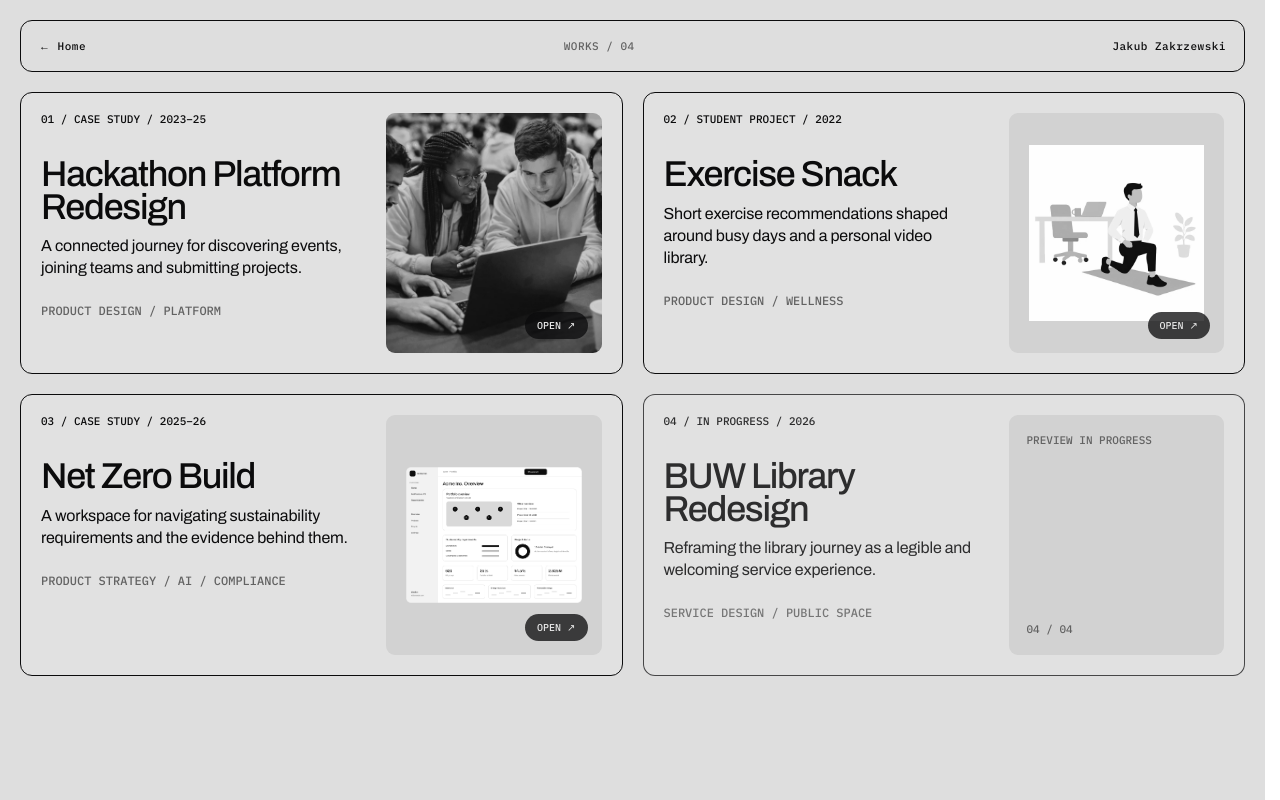
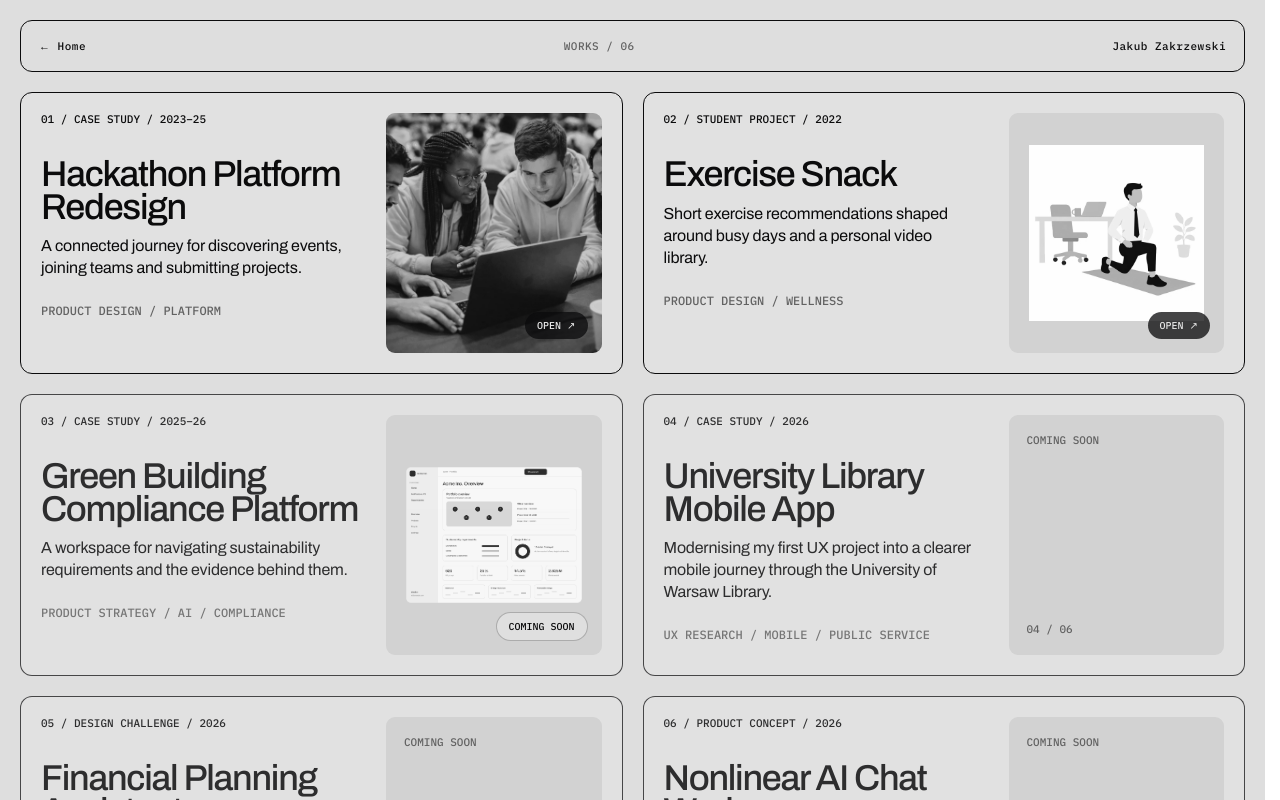
Before and after one commit to jzakrz/jakub-portfolio, a Next.js app: page /projects in a window 1280 px wide. Shown: the top 800 px of the page. Built offline with nearby package versions, Linux system fonts and the light colour scheme.

Commit message:
feat: add coming soon project cards

```diff
--- a/app/globals.css
+++ b/app/globals.css
@@ -708,6 +708,7 @@ html {
 .project-card__meta,
 .project-card__disciplines,
 .project-card__open,
+.project-card__status,
 .project-card__media--pending {
   font-family: var(--font-ibm-plex-mono), monospace;
   font-weight: 500;
@@ -800,6 +801,21 @@ html {
   transform: translateY(0);
 }
 
+.project-card__status {
+  position: absolute;
+  z-index: 2;
+  right: 14px;
+  bottom: 14px;
+  padding: 9px 12px 8px;
+  border: 1px solid rgb(11 11 12 / 24%);
+  border-radius: 999px;
+  color: var(--index-ink);
+  background: rgb(224 224 224 / 90%);
+  font-size: 10px;
+  line-height: 1;
+  backdrop-filter: blur(8px);
+}
+
 .project-card__media--pending {
   display: flex;
   flex-direction: column;
@@ -812,11 +828,12 @@ html {
   line-height: 1.35;
 }
 
-.project-card--pending {
+.project-card--coming-soon {
   border-color: rgb(11 11 12 / 72%);
 }
 
-.project-card--pending .project-card__copy {
+.project-card--coming-soon .project-card__copy,
+.project-card--coming-soon .project-card__media img {
   opacity: 0.84;
 }
 
@@ -930,7 +947,8 @@ html {
   .project-index__header a,
   .project-card,
   .project-card__media img,
-  .project-card__open {
+  .project-card__open,
+  .project-card__status {
     transition: none;
   }
 }
--- a/components/WorksLedger.tsx
+++ b/components/WorksLedger.tsx
@@ -8,6 +8,7 @@ type Project = {
   title: string;
   disciplines: string;
   summary: string;
+  status?: "coming-soon";
   href?: string;
   image?: string;
   imageAlt?: string;
@@ -45,27 +46,50 @@ const projects: Project[] = [
     number: "03",
     type: "Case study",
     year: "2025–26",
-    title: "Net Zero Build",
+    title: "Green Building Compliance Platform",
     disciplines: "Product strategy / AI / Compliance",
     summary:
       "A workspace for navigating sustainability requirements and the evidence behind them.",
-    href: "/projects/net-zero-build",
+    status: "coming-soon",
     image: "/assets/images/net-zero-portfolio-dashboard.png",
     imageAlt: "Net Zero Build organization portfolio dashboard",
     imageFit: "contain",
   },
   {
     number: "04",
-    type: "In progress",
+    type: "Case study",
     year: "2026",
-    title: "BUW Library Redesign",
-    disciplines: "Service design / Public space",
+    title: "University Library Mobile App",
+    disciplines: "UX research / Mobile / Public service",
     summary:
-      "Reframing the library journey as a legible and welcoming service experience.",
+      "Modernising my first UX project into a clearer mobile journey through the University of Warsaw Library.",
+    status: "coming-soon",
+  },
+  {
+    number: "05",
+    type: "Design challenge",
+    year: "2026",
+    title: "Financial Planning Assistant",
+    disciplines: "Product design / Fintech / AI",
+    summary:
+      "A monthly planning assistant that helps people understand whether a purchase still fits their financial plan.",
+    status: "coming-soon",
+  },
+  {
+    number: "06",
+    type: "Product concept",
+    year: "2026",
+    title: "Nonlinear AI Chat Workspace",
+    disciplines: "Product concept / AI / Collaboration",
+    summary:
+      "A node-based workspace for branching conversations, coordinating agents and preserving context.",
+    status: "coming-soon",
   },
 ];
 
 function ProjectPreview({ project }: { project: Project }) {
+  const isComingSoon = project.status === "coming-soon";
+
   if (project.image) {
     return (
       <div
@@ -79,17 +103,21 @@ function ProjectPreview({ project }: { project: Project }) {
           fill
           sizes="(max-width: 700px) calc(100vw - 64px), (max-width: 1100px) calc(100vw - 104px), 720px"
         />
-        <span className="project-card__open" aria-hidden="true">
-          Open ↗
-        </span>
+        {isComingSoon ? (
+          <span className="project-card__status">Coming soon</span>
+        ) : (
+          <span className="project-card__open" aria-hidden="true">
+            Open ↗
+          </span>
+        )}
       </div>
     );
   }
 
   return (
     <div className="project-card__media project-card__media--pending">
-      <span>Preview in progress</span>
-      <span>{project.number} / 04</span>
+      <span>Coming soon</span>
+      <span>{project.number} / {String(projects.length).padStart(2, "0")}</span>
     </div>
   );
 }
@@ -113,7 +141,7 @@ function ProjectCardContent({ project }: { project: Project }) {
 }
 
 function ProjectCard({ project }: { project: Project }) {
-  if (project.href) {
+  if (project.href && project.status !== "coming-soon") {
     return (
       <Link href={project.href} className="project-card project-card--linked">
         <ProjectCardContent project={project} />
@@ -122,7 +150,7 @@ function ProjectCard({ project }: { project: Project }) {
   }
 
   return (
-    <article className="project-card project-card--pending">
+    <article className="project-card project-card--coming-soon">
       <ProjectCardContent project={project} />
     </article>
   );
@@ -134,7 +162,7 @@ export default function WorksLedger() {
       <div className="project-index__shell">
         <header className="project-index__header">
           <Link href="/">← Home</Link>
-          <p>Works / 04</p>
+          <p>Works / {String(projects.length).padStart(2, "0")}</p>
           <p>Jakub Zakrzewski</p>
         </header>
 
```
